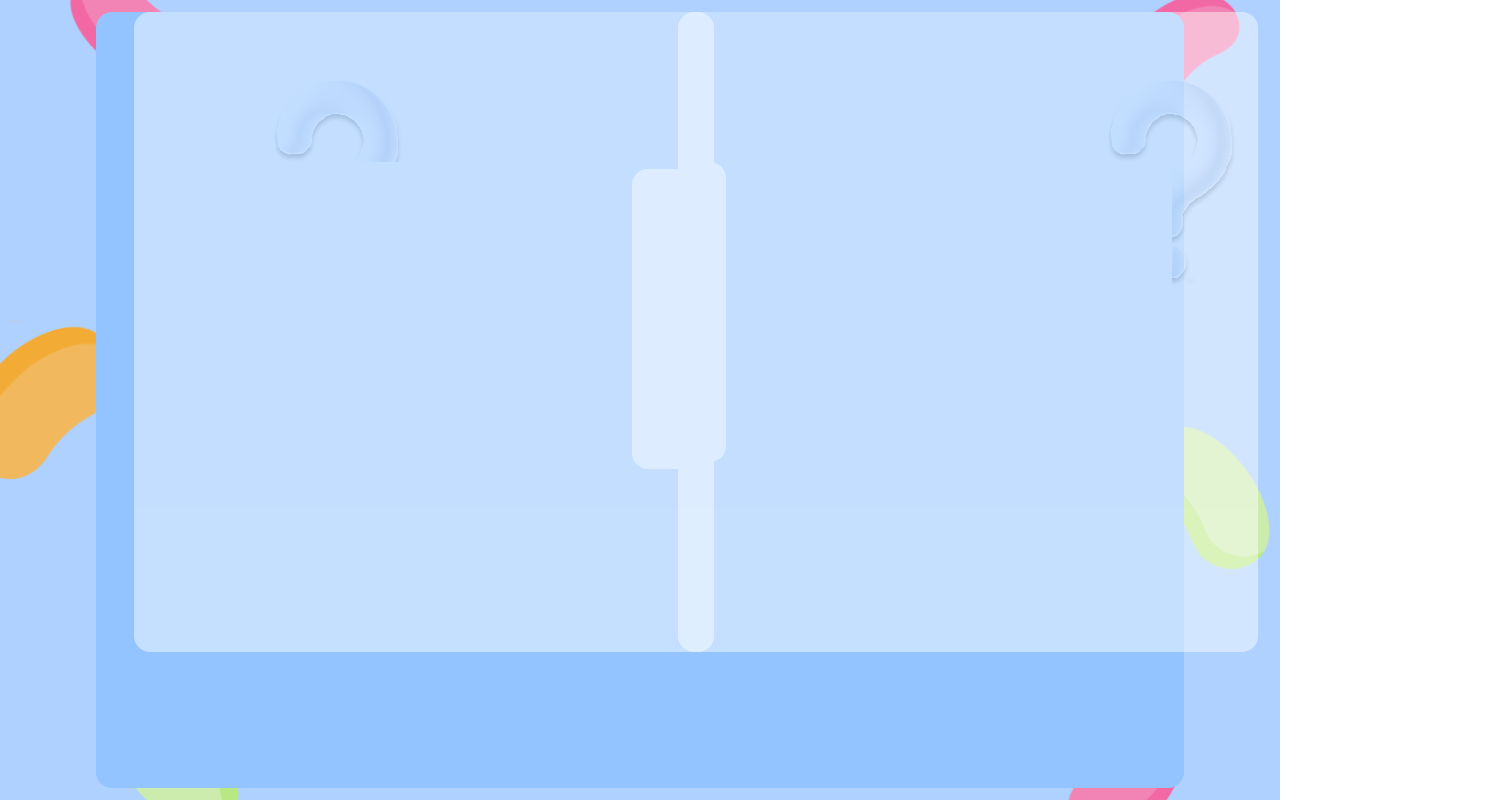
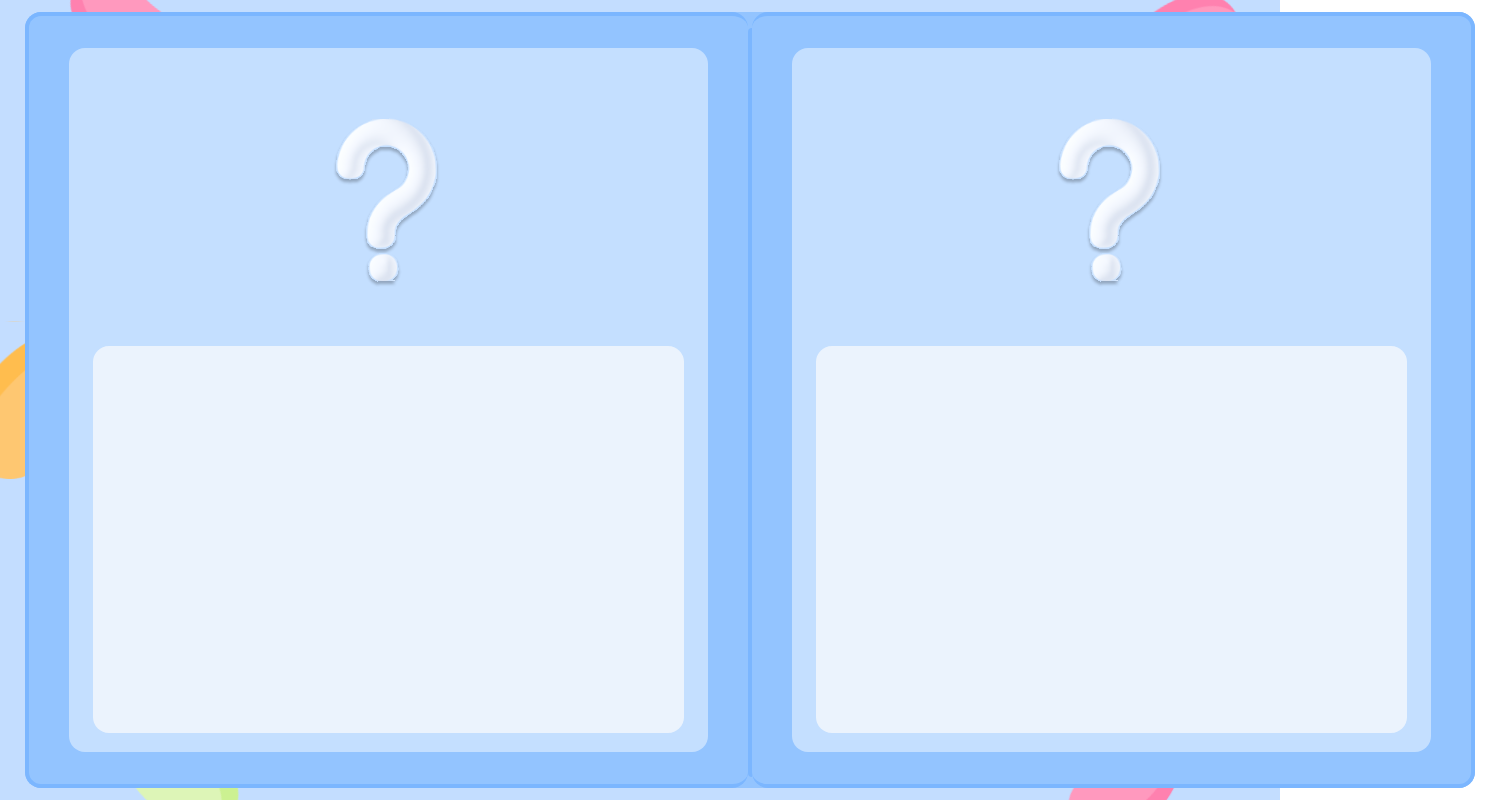
Before and after one commit to 2023-Winter-Bootcamp-Team-I/frontend, a React app: page /createbookpage in a window 1280 px wide. Shown: the whole page, 1500 px wide, since content can reach past the window. Built offline with nearby package versions, Linux system fonts and the light colour scheme; the HTML template or start-up script is replaced by a standard one.

Commit message:
chore: 책 생성 페이지 수정완료

```diff
--- a/src/pages/CreateBookPage.tsx
+++ b/src/pages/CreateBookPage.tsx
@@ -2,28 +2,25 @@ import QuestionMark from '@/assets/image/CreateBook/QuestionMark.svg';
 const CreateBookPage = () => {
   return (
     // 배경 색 흐릿하게
-    <div className="w-screen h-screen bg-mainColor bg-opacity-15 relative z-5">
-      <div className="flex flex-col justify-center h-screen">
+    <div className="w-screen h-screen bg-white bg-opacity-25 relative z-5">
+      <div className="flex mx-auto my-0 justify-center h-screen w-[1500px]">
         {/* 가장 큰 박스 */}
-        <div className=" h-full mx-24 my-3 bg-[#93C4FF] rounded-2xl z-10">
-          <div className="flex relative">
-            <div className="flex items-center justify-center h-full">
-              {/* 중간 띠 */}
-              <div className="w-[5px] h-full  left-[50%] absolute bg-[#1A7FD5]" />
-            </div>
+        <div className=" w-[1450px] px-0 my-3 bg-[#93C4FF] rounded-2xl z-10">
+          <div className="flex flex-row w-full h-full">
             {/* 왼쪽 박스 */}
-            <div className=" w-1/2 flex justify-center items-center flex-col">
-              <div className="box-border  basis- 1/2 w-[580px] h-[640px] top-[2.5%] left-[3.5%] absolute bg-white opacity-45 rounded-2xl z-20">
-                <img src={QuestionMark} className="w-1/7 left-[20%]  top-[10%] z-50 absolute  "></img>
-                <div className="box-border w-[540px] h-[300px] top-[23.5%] left-[9%] relative bg-white rounded-2xl z-50" />
+            <div className=" w-1/2 flex justify-center items-center flex-col px-[2.5rem] py-8 border-[#7bb6ff] border-y-4 border-l-4 border-solid rounded-2xl">
+              <div className="flex flex-col items-center justify-around box-border px-2 w-full h-full bg-white bg-opacity-45  rounded-2xl z-20">
+                <img src={QuestionMark} className=" mt-12 h-1/4 z-30"></img>
+                <div className="box-border mt-4 h-[55%] w-[95%] bg-[#fdfdfd] bg-opacity-70 rounded-2xl z-30" />
               </div>
             </div>
-            <div className="box-border w-1/6 "></div>
+            {/* 중간 띠 */}
+            <div className="w-[4px] mt-4 h-[96.5%] z-30 rounded-l bg-[#7bb6ff]" />
             {/* 오른쪽 박스 */}
-            <div className=" w-1/2  flex justify-center items-center flex-col">
-              <div className=" box-border w-[580px] h-[640px] top-[2.5%] left-[53.5%] absolute bg-white opacity-45 rounded-2xl z-20">
-                <img src={QuestionMark} className="w-1/7 left-[70%]  top-[10%] z-50 absolute"></img>
-                <div className="box-border w-[540px] h-[300px] top-[24.5%] left-[-8%] relative bg-white rounded-2xl z-50"></div>
+            <div className=" w-1/2 flex justify-center items-center flex-col px-[2.5rem] py-8 border-[#7bb6ff] border-y-4 border-r-4 border-solid rounded-2xl">
+              <div className="flex flex-col items-center justify-around box-border px-2 w-full h-full bg-white bg-opacity-45  rounded-2xl z-20">
+                <img src={QuestionMark} className=" mt-12 h-1/4 z-30"></img>
+                <div className="box-border mt-4 h-[55%] w-[95%] bg-[#fdfdfd] bg-opacity-70 rounded-2xl z-30" />
               </div>
             </div>
           </div>
```
